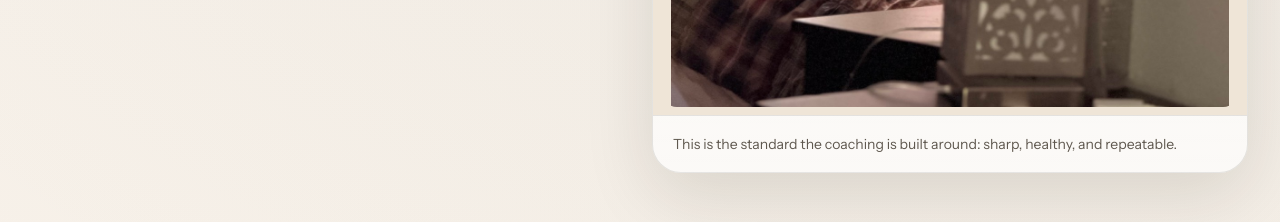
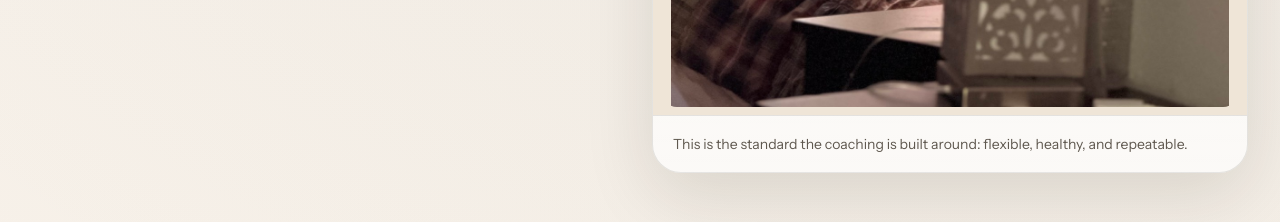
Before and after one commit to aseth93/twigthetics, a Next.js app: page / in a window 1280 px wide. Shown: the part 2760-2982 px from the top of the page. Built offline with nearby package versions, Linux system fonts and the light colour scheme; no server answers.

Commit message:
Adjust coach proof copy to flexible

```diff
--- a/src/content/site-config.ts
+++ b/src/content/site-config.ts
@@ -134,7 +134,7 @@ export const siteConfig: SiteConfig = {
       summary: "",
       timeframe: "Current coach photo",
       result:
-        "This is the standard the coaching is built around: sharp, healthy, and repeatable.",
+        "This is the standard the coaching is built around: flexible, healthy, and repeatable.",
       image: {
         src: "/images/coach/coach-d93-checkin.jpg",
         alt: "Abe Seth in a lean mirror check-in photo showing an athletic physique.",
```
